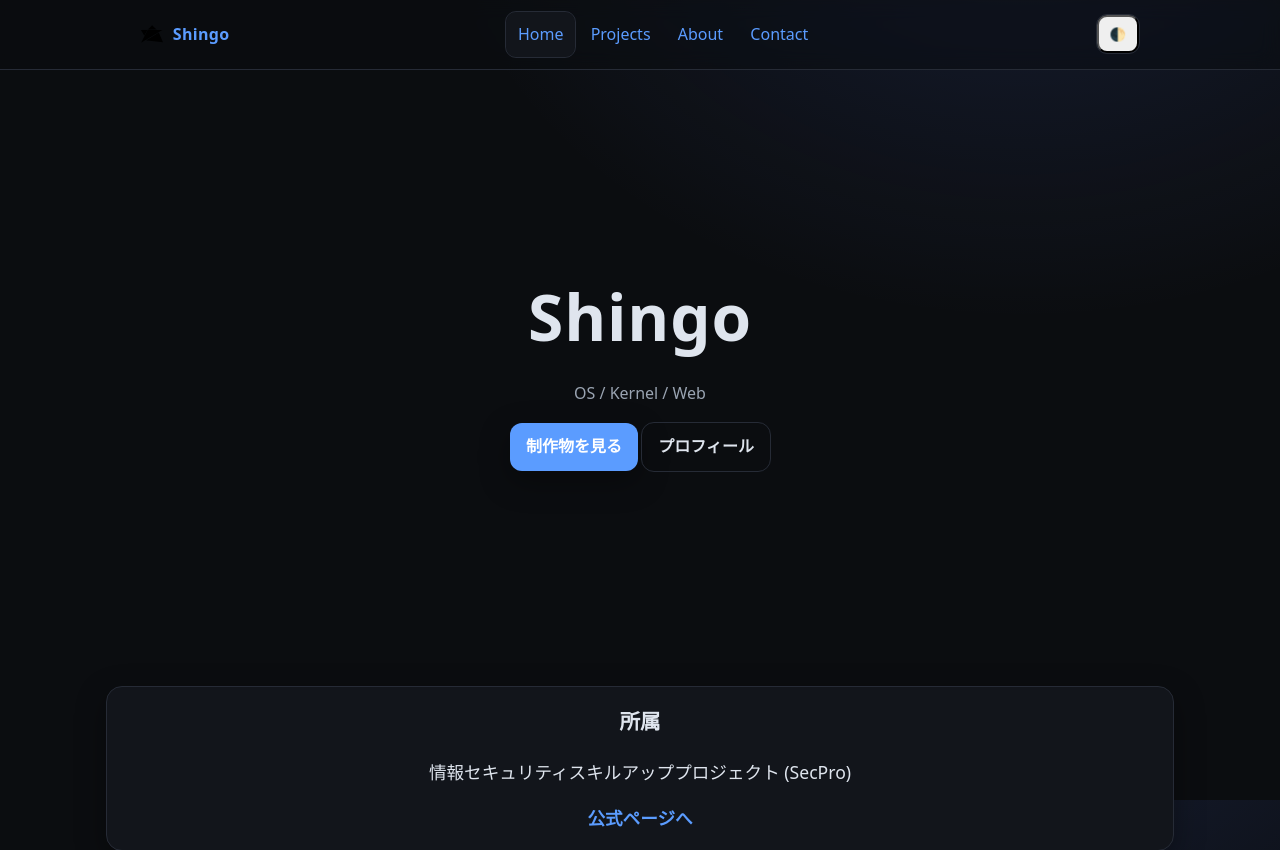
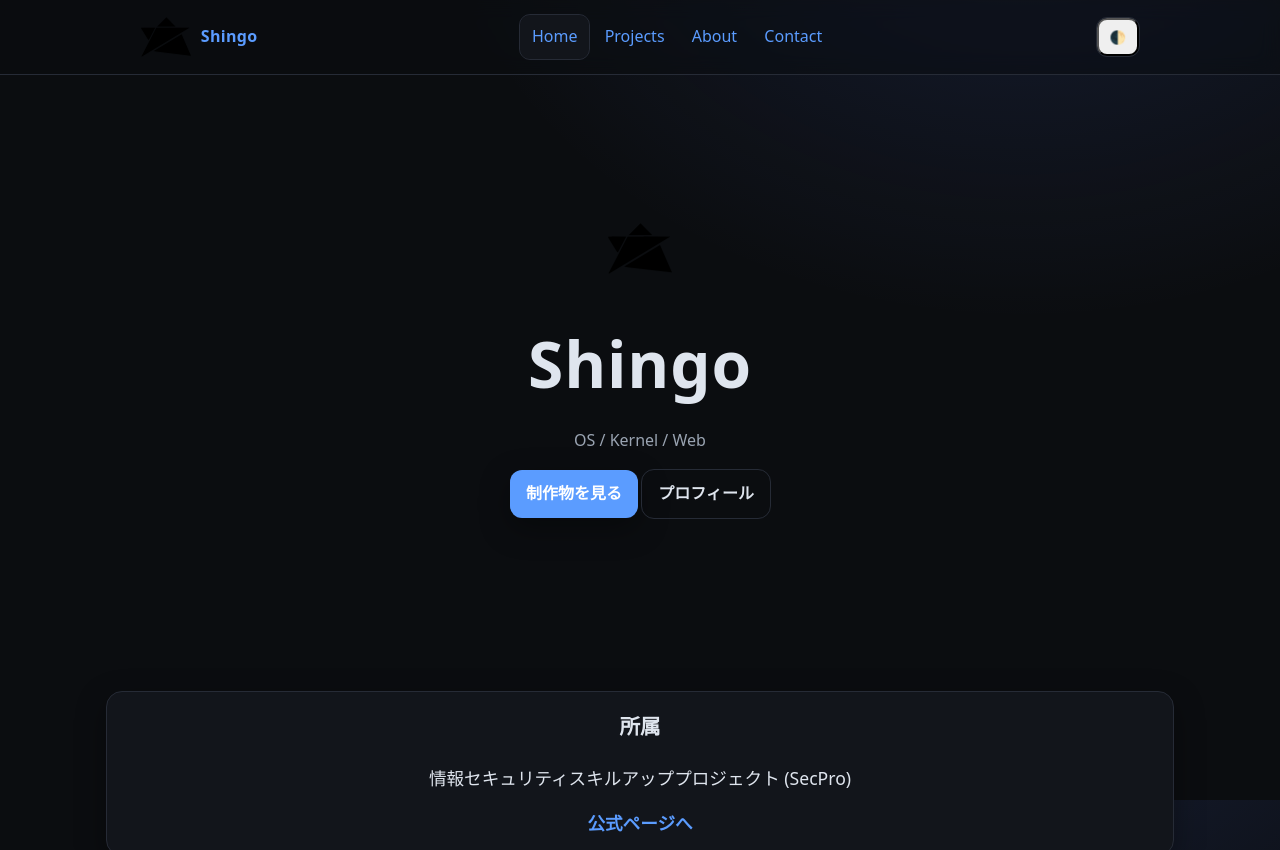
Before and after one commit to Tachi-Shin/Tachi-Shin.github.io, a plain HTML site: page index.html in a window 1280 px wide. Shown: the top 850 px of the page. Drawn offline with Linux system fonts and the light colour scheme.

Commit message:
index.html, main.js, style.css

```diff
--- a/assets/css/style.css
+++ b/assets/css/style.css
@@ -7,7 +7,35 @@
   --card:#12151b;
   --border:#262b36;
   --shadow: 0 10px 30px rgba(0,0,0,.35);
+  --logo-color: #000;
 }
+
+/* ロゴ（1枚のSVGで動的配色：mask方式） */
+.logo{
+  width: 50px;
+  height: 50px;
+  display: inline-block;
+  background-color: var(--logo-color);
+
+  /* Chrome / Safari */
+  -webkit-mask-image: url("../image/clean_logo_currentColor.svg");
+  -webkit-mask-repeat: no-repeat;
+  -webkit-mask-position: center;
+  -webkit-mask-size: contain;
+
+  /* Firefox */
+  mask-image: url("../image/clean_logo_currentColor.svg");
+  mask-repeat: no-repeat;
+  mask-position: center;
+  mask-size: contain;
+}
+
+/* 目立たせたいならヒーローだけ拡大 */
+.hero .logo { width: 64px; height: 64px; margin-bottom: 12px; }
+
+/* Light/Dark は既存のトークンでOK */
+:root[data-applied-theme="light"] { --logo-color: #000; }
+:root[data-applied-theme="dark"]  { --logo-color: #fff; }
 
 html[data-theme="light"]{
   --bg: #fafafa;
--- a/assets/js/main.js
+++ b/assets/js/main.js
@@ -23,7 +23,7 @@ class SiteHeader extends HTMLElement{
       <header class="site">
         <nav class="nav container">
           <a class="nav__brand" href="index.html" aria-label="Home">
-            <img src="assets/image/favicon.svg" alt="" width="22" height="22" />
+            <span class="logo"></span>
             <span>Shingo</span>
           </a>
           <div class="nav__links">
@@ -53,7 +53,7 @@ class SiteFooter extends HTMLElement{
     this.innerHTML = `
       <footer class="site">
         <div class="container">
-          <small>© ${y} Shingo. Built with modern HTML/CSS/JS.</small>
+          <small>© ${y} Shingo. Shin-you STUDIO Computers.</small>
         </div>
       </footer>
     `;
--- a/index.html
+++ b/index.html
@@ -10,7 +10,8 @@
   <meta property="og:type" content="website" />
   <meta property="og:url" content="https://Tachi-Shin.github.io/" />
   <meta property="og:image" content="assets/image/og.png" />
-  <link rel="icon" href="assets/image/favicon.svg" type="image/svg+xml" />
+  <link rel="icon" href="assets/image/clean_logo_white.svg" media="(prefers-color-scheme: light)" type="image/svg+xml">
+  <link rel="icon" href="assets/image/favicon_dark.svg"  media="(prefers-color-scheme: dark)"  type="image/svg+xml">
   <link rel="manifest" href="site.webmanifest">
   <script type="application/ld+json">
   {
@@ -36,6 +37,7 @@
     <section class="hero">
       <canvas id="bg-canvas" aria-hidden="true"></canvas>
       <div class="hero__inner reveal">
+        <span class="logo"></span>
         <h1 class="hero__title">Shingo</h1>
         <p class="hero__subtitle">OS / Kernel / Web</p>
         <div class="hero__cta">
```
Also changed, not shown: projects.html (+1 -1 lines), assets/image/clean_logo_currentColor.svg (added), assets/image/clean_logo_white.svg (added), assets/image/favicon.svg (deleted), assets/image/favicon_dark.svg (added).
